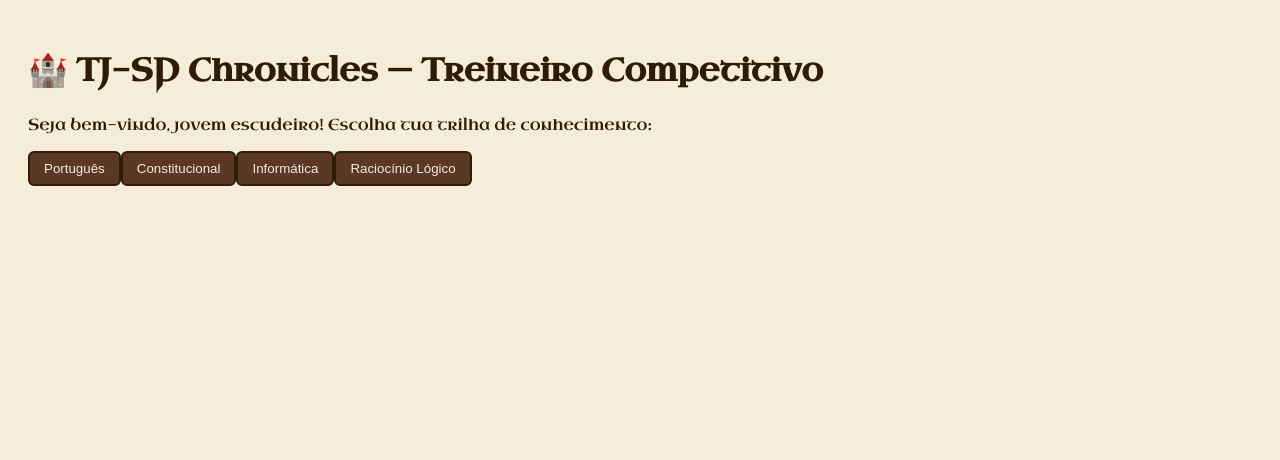
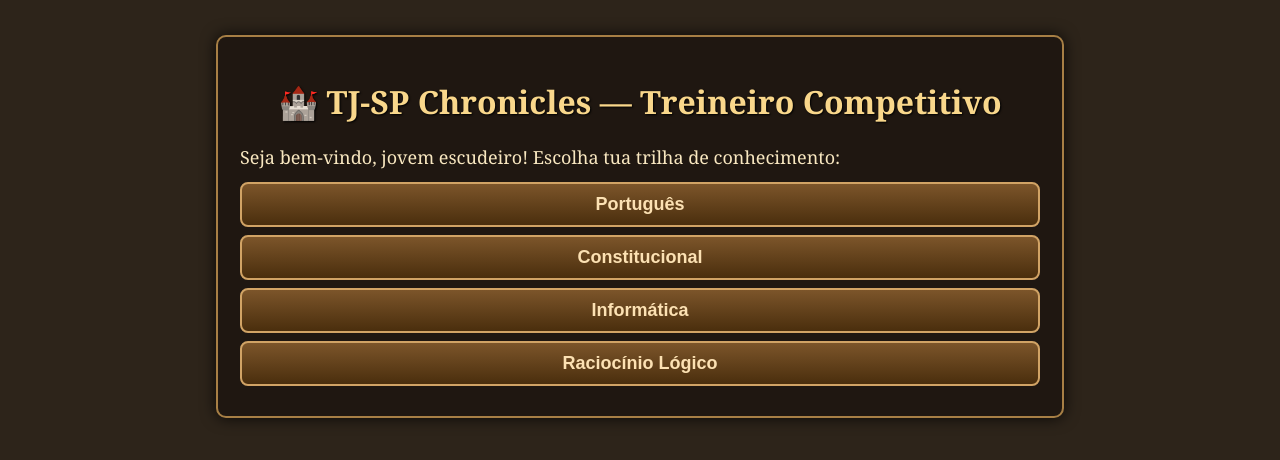
Before and after one commit to phporshe-afk/tjsp-rpg-tjsp, a React (Vite) app: page / in a window 1280 px wide. Shown: the top 460 px of the page. Built offline with nearby package versions, Linux system fonts and the light colour scheme.

Commit message:
Update theme.css
Updated styles to reflect a medieval theme with new colors, fonts, and button designs.

```diff
--- a/src/theme.css
+++ b/src/theme.css
@@ -1,51 +1,128 @@
-.page {
-  padding: 20px;
-  background: #f2e9d8;
-  min-height: 100vh;
+/* ====== 🎨 THEME MEDIEVAL CORPORATIVO ====== */
+/* *Visão*: entregar um UI/UX que maximize a retenção de XP do usuário. */
+
+body {
+  background: #2d241a;
+  color: #f8e7c0;
   font-family: "Georgia", serif;
+  margin: 0;
+  padding: 0;
 }
 
-.title {
-  font-size: 28px;
-  font-weight: bold;
-  margin-bottom: 10px;
-  color: #4a2e0e;
+/* Container central da aplicação */
+.medieval-container {
+  max-width: 800px;
+  margin: auto;
+  padding: 22px;
+  background: rgba(29, 22, 16, 0.85);
+  border: 2px solid #a77f45;
+  border-radius: 10px;
+  margin-top: 35px;
+  box-shadow: 0 0 15px rgba(0,0,0,0.8);
 }
 
-.subtitle, .quest-desc {
-  font-size: 16px;
-  margin-bottom: 20px;
-  color: #3a2b19;
+/* Ícones e títulos */
+h1, h2 {
+  font-family: 'Georgia', serif;
+  text-align: center;
+  text-shadow: 1px 1px 2px #000;
+  color: #f9d78b;
 }
 
-.list {
-  display: flex;
-  flex-direction: column;
-  gap: 10px;
+/* Texto */
+p {
+  font-size: 18px;
+  line-height: 1.4;
+  margin-bottom: 12px;
 }
 
-.btn {
-  padding: 10px 14px;
-  border: 2px solid #4a2e0e;
-  background: #d4c0a8;
+/* ====== BOTÕES MEDIEVAIS ====== */
+
+button {
   cursor: pointer;
-  font-weight: bold;
-  border-radius: 6px;
-  transition: 0.2s;
 }
 
-.btn:hover {
-  background: #c6b095;
+/* Botões principais */
+.btn-medieval {
+  display: block;
+  width: 100%;
+  background: linear-gradient(#7c552a, #4a2e0d);
+  border: 2px solid #d1a365;
+  border-radius: 8px;
+  padding: 10px 14px;
+  margin: 8px 0;
+  color: #fce1b3;
+  font-weight: bold;
+  font-size: 18px;
+  transition: 0.15s all;
+}
+
+.btn-medieval:hover {
+  background: linear-gradient(#8d6032, #5b3a18);
   transform: translateY(-2px);
 }
 
-.footer-lore {
-  margin-top: 25px;
-  font-size: 13px;
-  font-style: italic;
-  color: #4a2e0e;
+/* Botões das respostas */
+.btn-opcao {
+  display: block;
+  width: 100%;
+  background: #3b2a15;
+  border: 2px solid #a77f45;
+  border-radius: 6px;
+  padding: 10px;
+  margin: 6px 0;
+  color: #f3d9ac;
+  font-size: 17px;
+  transition: 0.15s all;
 }
 
-.back {
+.btn-opcao:hover {
+  background: #4e361e;
+  transform: translateX(3px);
+}
+
+/* Botão voltar */
+.btn-voltar {
+  background: #614425;
+  border: 2px solid #d1a365;
+  border-radius: 6px;
+  padding: 10px 20px;
   margin-top: 20px;
+  color: #f3dbb2;
+  font-weight: bold;
 }
+.btn-voltar:hover {
+  background: #70502e;
+}
+
+/* ====== FEEDBACK DE RESPOSTAS ====== */
+
+.acerto {
+  margin-top: 10px;
+  color: #4efc7a;
+  font-weight: bold;
+  text-shadow: 1px 1px 2px #000;
+  animation: pulseAcerto 0.5s ease-in-out;
+}
+
+.erro {
+  margin-top: 10px;
+  color: #ff5e5e;
+  font-weight: bold;
+  text-shadow: 1px 1px 2px #000;
+  animation: pulseErro 0.5s ease-in-out;
+}
+
+/* ====== ANIMAÇÕES ====== */
+
+@keyframes pulseAcerto {
+  0% { transform: scale(0.95); }
+  50% { transform: scale(1.05); }
+  100% { transform: scale(1); }
+}
+
+@keyframes pulseErro {
+  0% { transform: scale(0.95); }
+  50% { transform: scale(1.05); }
+  100% { transform: scale(1); }
+}
```
